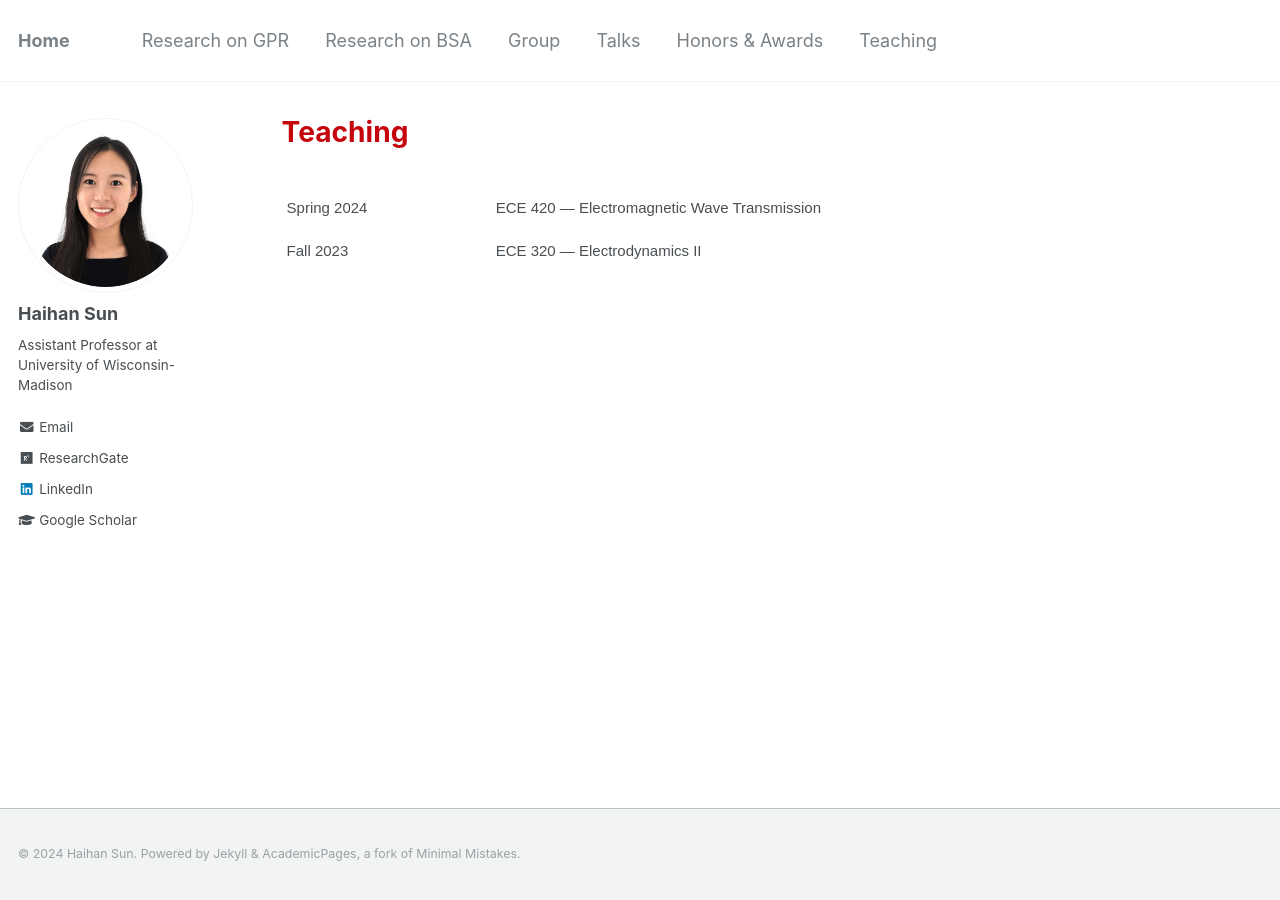
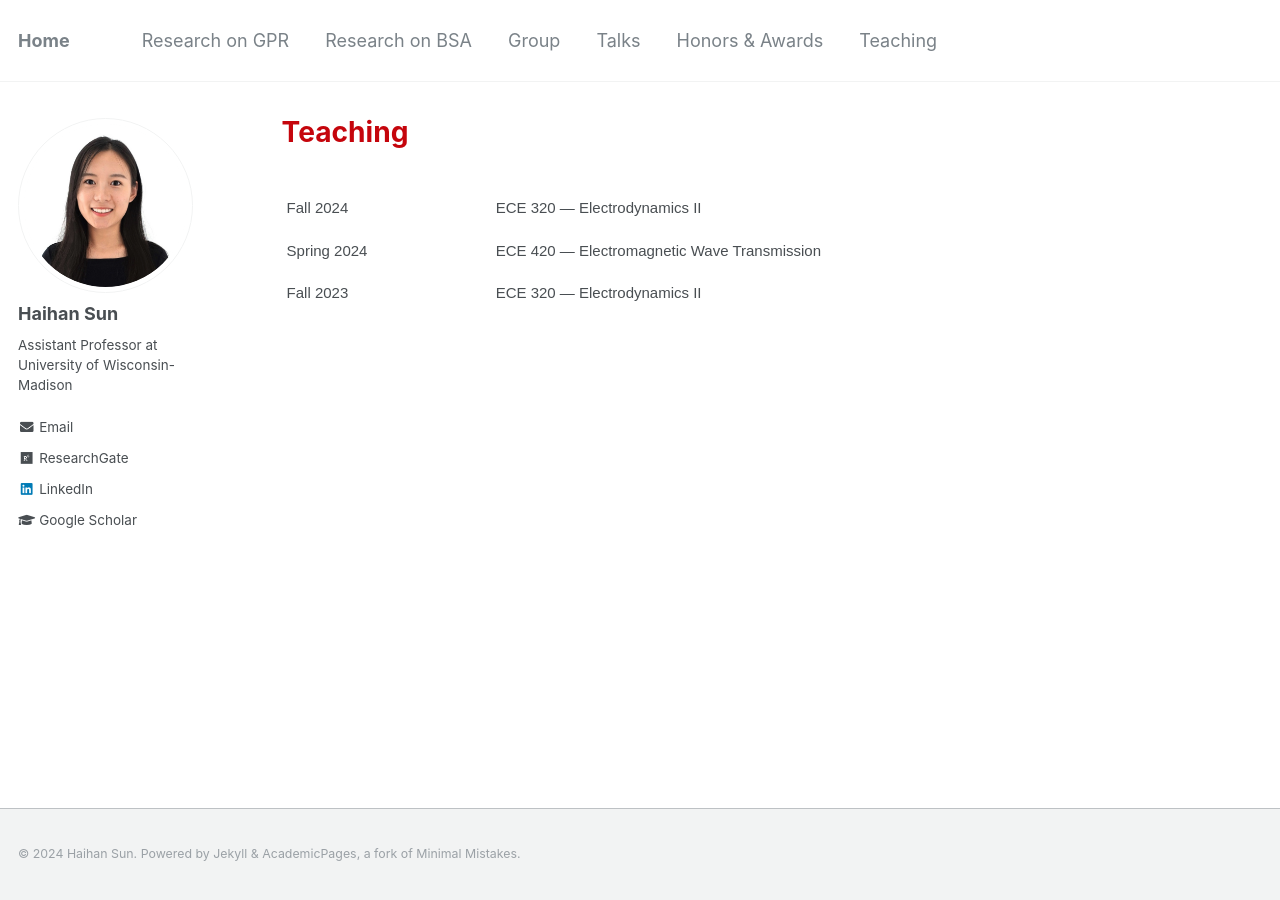
Before and after one commit to Haihan-Sun/Haihan-Sun.github.io, a Jekyll site: the page built from _pages/teaching.html, in a window 1280 px wide. Built offline with Jekyll 4.4.1, drawn with Linux system fonts in a browser that asks for light colours.

Commit message:
Update teaching.html

```diff
--- a/_pages/teaching.html
+++ b/_pages/teaching.html
@@ -16,6 +16,10 @@ author_profile: true
 <br>
 <table class="tg">
 <tbody>
+   <tr>
+    <td class="tg-ko0z">Fall 2024</td>
+    <td class="tg-ko0z"> ECE 320 — Electrodynamics II </td>
+  </tr>
   <tr>
     <td class="tg-ko0z">Spring 2024</td>
     <td class="tg-ko0z"> ECE 420 — Electromagnetic Wave Transmission </td>
```
